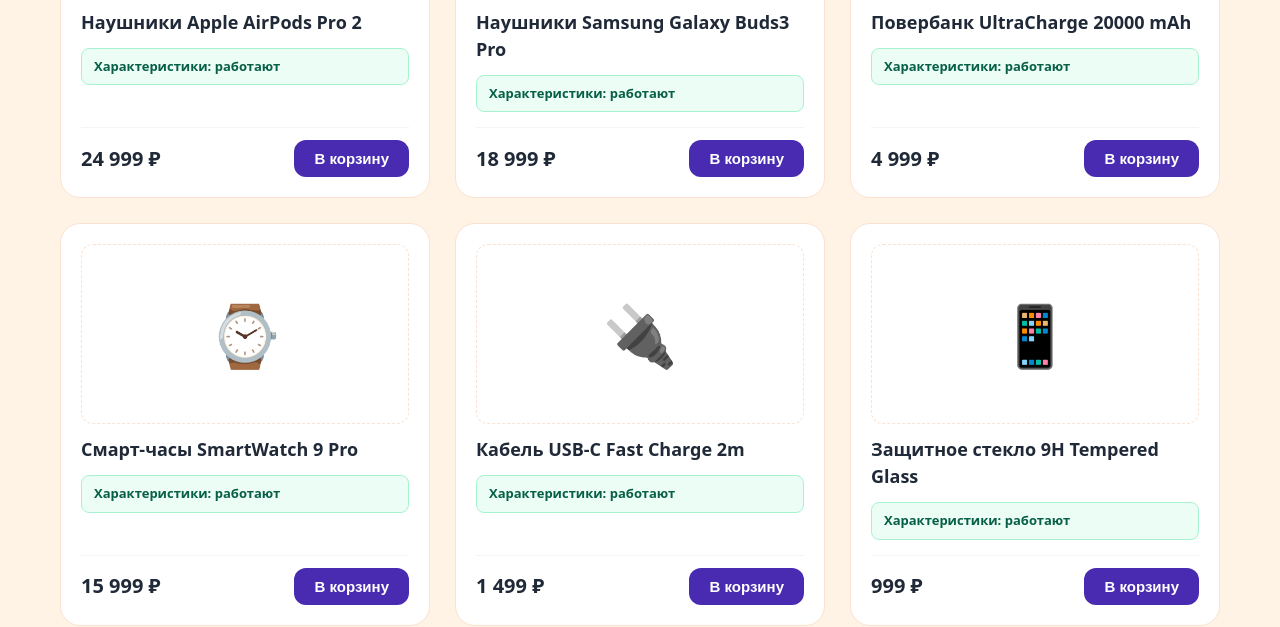
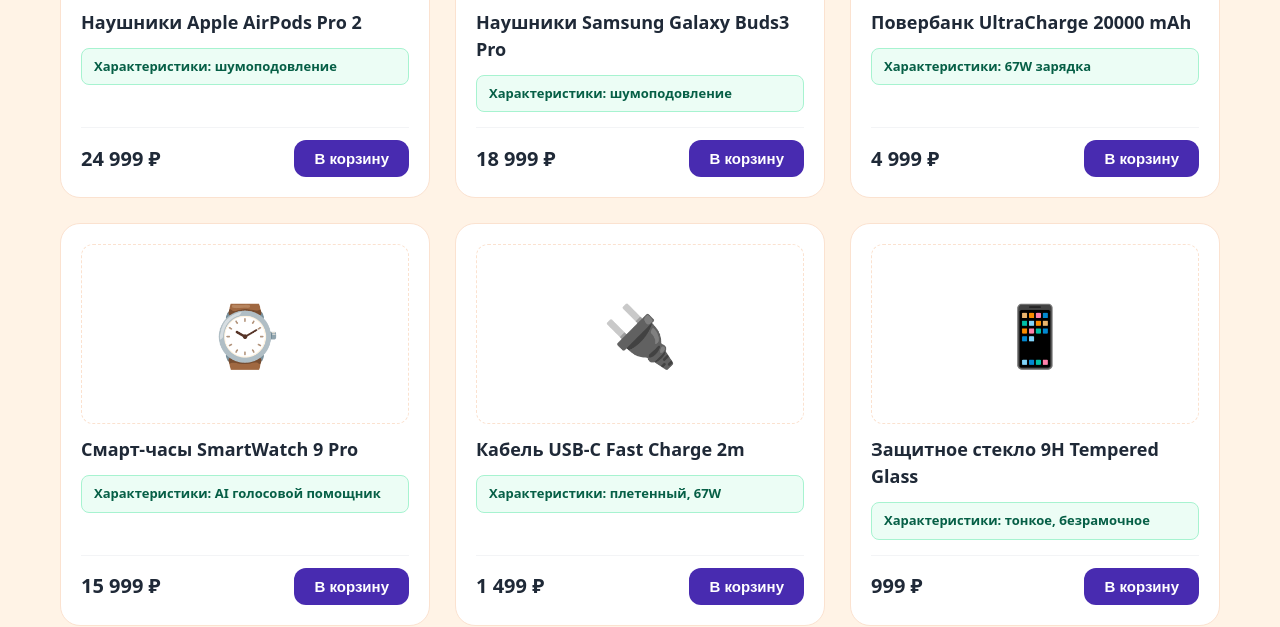
Before and after one commit to daniil32154-netizen/AKShop, a plain HTML site: page index.html in a window 1280 px wide. Shown: the part 2138-2765 px from the top of the page. Drawn offline with Linux system fonts and the light colour scheme.

Commit message:
Add files via upload

```diff
--- a/index.html
+++ b/index.html
@@ -2,7 +2,7 @@
 <html lang="ru">
 <head>
   <meta charset="UTF-8">
-  <meta name="viewport" content="width=device-width, initial-scale=1.0">
+  <meta name="viewport" content="width=device-width, initial-scale=1.0, maximum-scale=1.0, user-scalable=yes">
   <title>AKShop — Интернет-магазин электроники</title>
   <link rel="stylesheet" href="style.css">
 </head>
@@ -29,7 +29,6 @@
 
   <main class="container" id="shop-view">
 
-
     <section class="news-slider">
       <div class="slider-content">
         <div class="slider-text">
@@ -46,14 +45,12 @@
       </div>
     </section>
 
-
     <section id="phones-section">
       <div class="section-title">
         <span>Смартфоны</span>
       </div>
       <div class="product-grid" id="phones-grid"></div>
     </section>
-
 
     <section id="accessories-section">
       <div class="section-title">
@@ -80,7 +77,6 @@
         <button class="close-btn" id="close-modal-btn">✕</button>
       </div>
 
-
       <div id="cart-items-view">
         <div class="modal-body" id="cart-items-list"></div>
         <div class="modal-footer" id="cart-footer">
@@ -91,7 +87,6 @@
           <button class="btn" id="checkout-btn" style="width: 100%; padding: 14px;">Оформить заказ</button>
         </div>
       </div>
-
 
       <div class="modal-body hidden" id="order-success-view">
         <div class="order-success-box">
@@ -107,7 +102,6 @@
     </div>
   </div>
 
-
   <div class="toast hidden" id="toast-msg">Товар добавлен!</div>
 
   <footer>
--- a/script.js
+++ b/script.js
@@ -19,12 +19,12 @@
 ];
 
 const accessoriesData = [
-  { id: 'a1', emoji: '🎧', name: 'Наушники Apple AirPods Pro 2', price: 24999 },
-  { id: 'a2', emoji: '🎧', name: 'Наушники Samsung Galaxy Buds3 Pro', price: 18999 },
-  { id: 'a3', emoji: '🔋', name: 'Повербанк UltraCharge 20000 mAh', price: 4999 },
-  { id: 'a4', emoji: '⌚', name: 'Смарт-часы SmartWatch 9 Pro', price: 15999 },
-  { id: 'a5', emoji: '🔌', name: 'Кабель USB-C Fast Charge 2m', price: 1499 },
-  { id: 'a6', emoji: '📱', name: 'Защитное стекло 9H Tempered Glass', price: 999 }
+  { id: 'a1', emoji: '🎧', name: 'Наушники Apple AirPods Pro 2', tech: 'шумоподовление', price: 24999 },
+  { id: 'a2', emoji: '🎧', name: 'Наушники Samsung Galaxy Buds3 Pro', tech: 'шумоподовление', price: 18999 },
+  { id: 'a3', emoji: '🔋', name: 'Повербанк UltraCharge 20000 mAh', tech: '67W зарядка', price: 4999 },
+  { id: 'a4', emoji: '⌚', name: 'Смарт-часы SmartWatch 9 Pro', tech: 'AI голосовой помощник', price: 15999 },
+  { id: 'a5', emoji: '🔌', name: 'Кабель USB-C Fast Charge 2m', tech: 'плетенный, 67W', price: 1499 },
+  { id: 'a6', emoji: '📱', name: 'Защитное стекло 9H Tempered Glass', tech: 'тонкое, безрамочное', price: 999 }
 ];
 
 
@@ -80,7 +80,7 @@
           <div class="emoji-box">${acc.emoji}</div>
         </div>
         <div class="product-name">${acc.name}</div>
-        <div class="work-badge">Характеристики: <strong>работают</strong></div>
+        <div class="work-badge"><span>Характеристики: </span>${acc.tech}</div>
       </div>
       <div class="card-footer">
         <div class="price">${formatPrice(acc.price)}</div>
--- a/style.css
+++ b/style.css
@@ -455,10 +455,6 @@
   margin-left: 10px;
 }
 
-.delete-btn:hover {
-  color: #dc2626;
-}
-
 .modal-footer {
   padding: 20px;
   background-color: var(--bg-peach);
@@ -700,7 +696,6 @@
     font-size: 16px;
   }
 
-  /* 404 и подвал */
   .code-404 {
     font-size: 72px;
   }
```
